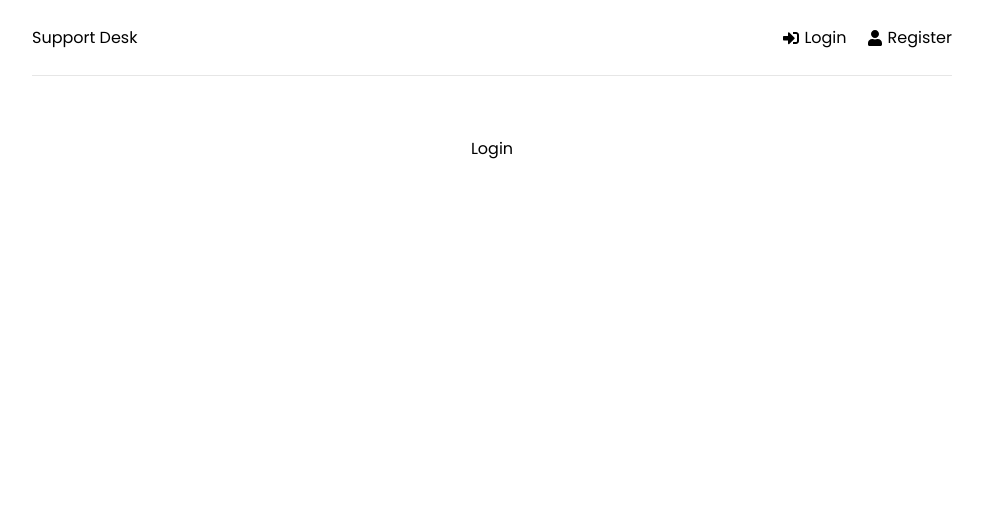
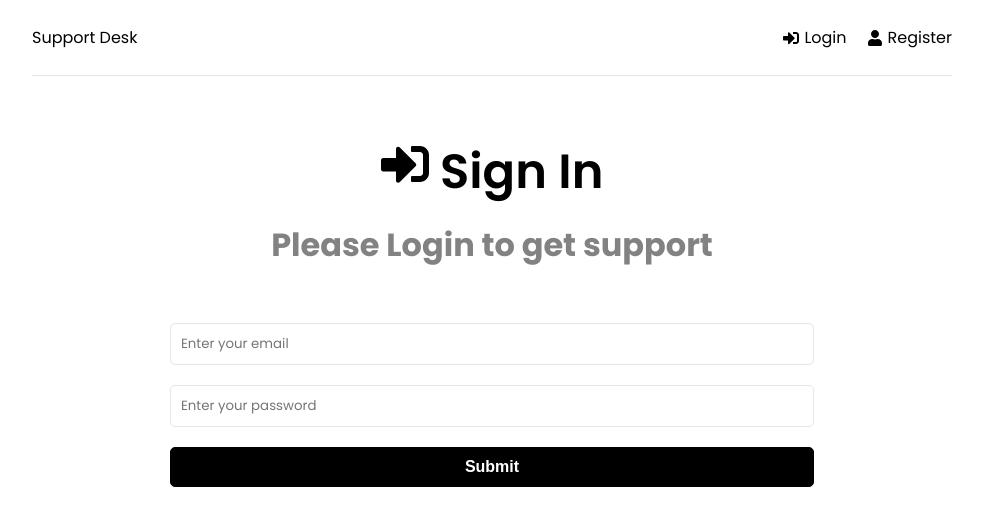
Before and after one commit to nawfel25/modif, a React (Create React App) app in the folder frontend/: page /login in a window 1280 px wide. Shown: the top 526 px of the page, without its empty margins (148-1131 px from the left). Built offline with nearby package versions, Linux system fonts and the light colour scheme.

Commit message:
initialize login page

```diff
--- a/frontend/src/pages/Login.jsx
+++ b/frontend/src/pages/Login.jsx
@@ -1,5 +1,65 @@
+import { useState } from "react";
+import { toast } from "react-toastify";
+import { FaSignInAlt } from "react-icons/fa";
 function Login() {
-  return <div>Login</div>;
+  const [formData, setFormData] = useState({
+    email: "",
+    password: "",
+  });
+
+  const onChange = (e) => {
+    setFormData((prevState) => ({
+      ...prevState,
+      [e.target.name]: e.target.value,
+    }));
+  };
+
+  const onSubmit = (e) => {
+    e.preventDefault();
+  };
+
+  const { email, password } = formData;
+  return (
+    <>
+      <section className="heading">
+        <h1>
+          <FaSignInAlt /> Sign In
+        </h1>
+        <p>Please Login to get support</p>
+      </section>
+      <section className="form">
+        <form onSubmit={onSubmit}>
+          <div className="form-group">
+            <input
+              type="email"
+              className="form-control"
+              id="email"
+              name="email"
+              value={email}
+              onChange={onChange}
+              placeholder="Enter your email"
+              required
+            />
+          </div>
+          <div className="form-group">
+            <input
+              type="password"
+              className="form-control"
+              id="password"
+              name="password"
+              value={password}
+              onChange={onChange}
+              placeholder="Enter your password"
+              required
+            />
+          </div>
+          <div className="form-group">
+            <button className="btn btn-block">Submit</button>
+          </div>
+        </form>
+      </section>
+    </>
+  );
 }
 
 export default Login;
```
